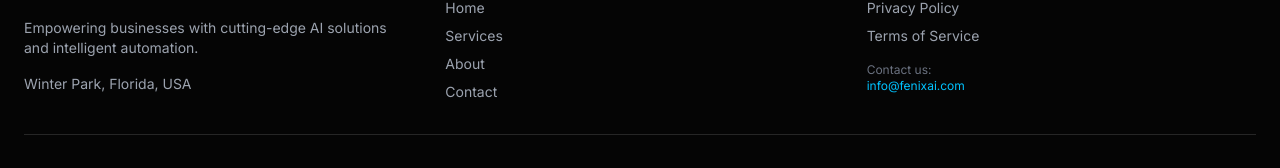
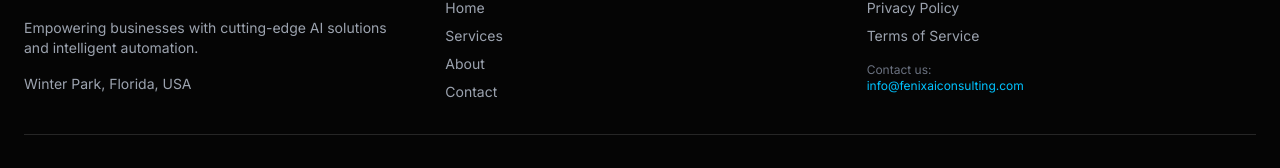
Before and after one commit to Ajlm1978/genomaai-web, a React (Vite) app: page / in a window 1280 px wide. Shown: the part 3920-4088 px from the top of the page. Built offline with nearby package versions, Linux system fonts and the light colour scheme.

Commit message:
Fix contact emails
Update contact email in Footer and Terms of Service.

```diff
--- a/src/components/Footer.tsx
+++ b/src/components/Footer.tsx
@@ -84,8 +84,8 @@ const Footer = () => {
             <div className="mt-6">
               <p className="text-xs text-gray-500">
                 Contact us: <br />
-                <a href="mailto:info@fenixai.com" className="text-primary hover:text-primary/80">
-                  info@fenixai.com
+                <a href="mailto:info@fenixaiconsulting.com" className="text-primary hover:text-primary/80">
+                  info@fenixaiconsulting.com
                 </a>
               </p>
             </div>
--- a/src/pages/TermsOfService.tsx
+++ b/src/pages/TermsOfService.tsx
@@ -166,7 +166,7 @@ const TermsOfService = () => {
               <div className="bg-gray-800/50 p-4 rounded-lg">
                 <p><strong>Fenix AI</strong></p>
                 <p>Winter Park, Florida, USA</p>
-                <p>Email: legal@fenixai.com</p>
+                <p>Email: legal@fenixaiconsulting.com</p>
               </div>
             </section>
 
```
